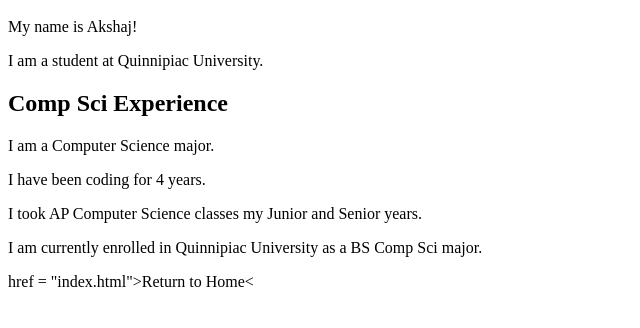
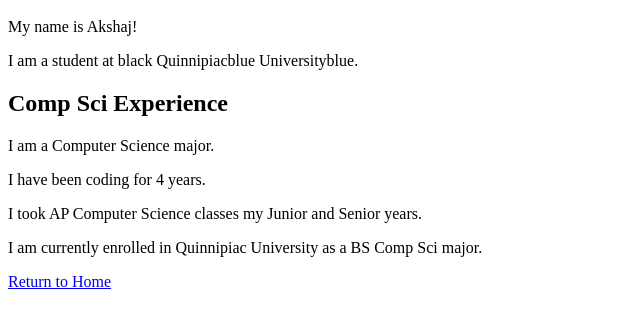
Before and after one commit to Requiem493/Requiem493.github.io, a plain HTML site: page aboutMe.html in a window 1280 px wide. Shown: the part 48-376 px from the top of the page, without its empty margins (0-640 px from the left). Drawn offline with Linux system fonts and the light colour scheme.

Commit message:
fixed website link issues

```diff
--- a/aboutMe.html
+++ b/aboutMe.html
@@ -7,14 +7,14 @@
 <body>
     <h1>Who am I?</h1>
     <p>My name is Akshaj!</p>
-    <p>I am a student at Quinnipiac University. </p>
+    <p>I am a student at <span class = "black-text" >black</span> Quinnipiac<span class = "blue-text" >blue</span> University<span class = "yellow text" >blue</span>. </p>
     <p>  </p>
     <h2>Comp Sci Experience</h2>
     <p>I am a Computer Science major.</p>
     <p>I have been coding for 4 years.</p>
     <p>I took AP Computer Science classes my Junior and Senior years.</p>
     <p>I am currently enrolled in Quinnipiac University as a BS Comp Sci major.</p>
-    <a>href = "index.html">Return to Home<</a>
+    <a href = "index.html"> Return to Home</a>
 </body>
 
 </html>
```
Also changed, not shown: index.html (+2 -2 lines), projects.html (+1 -1 lines).
